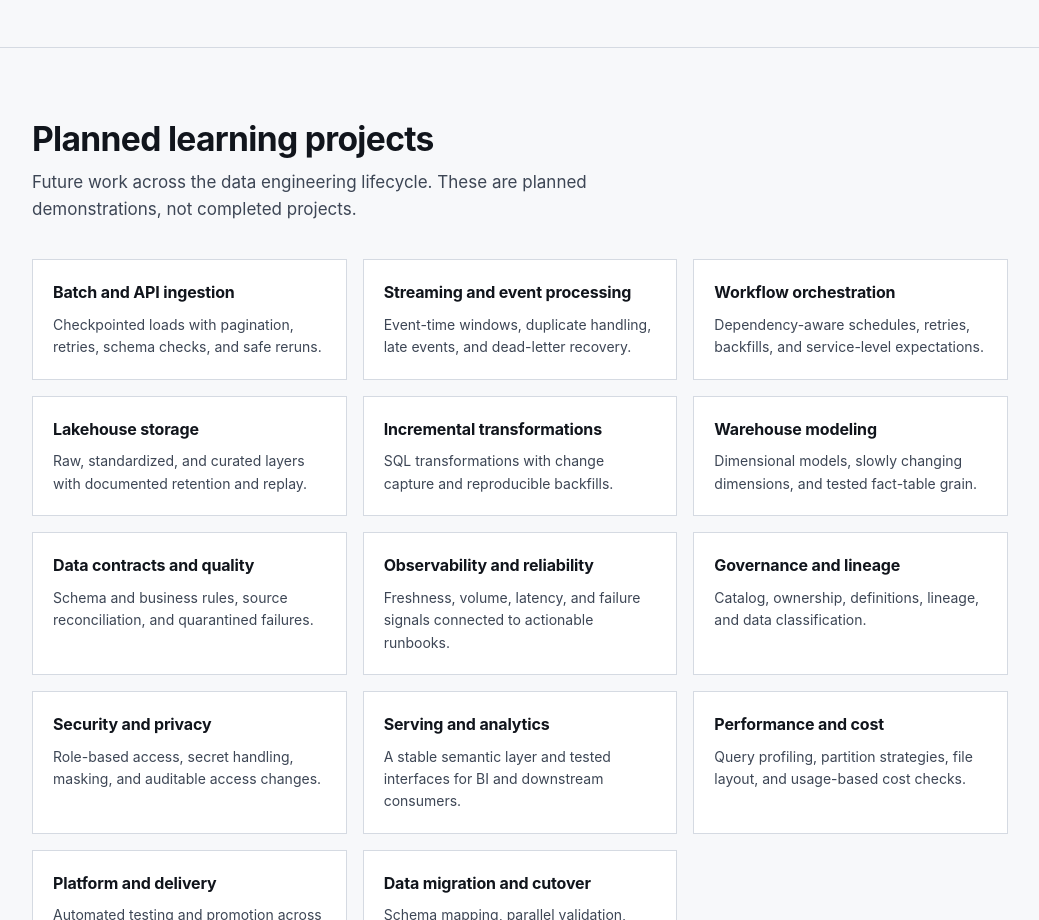
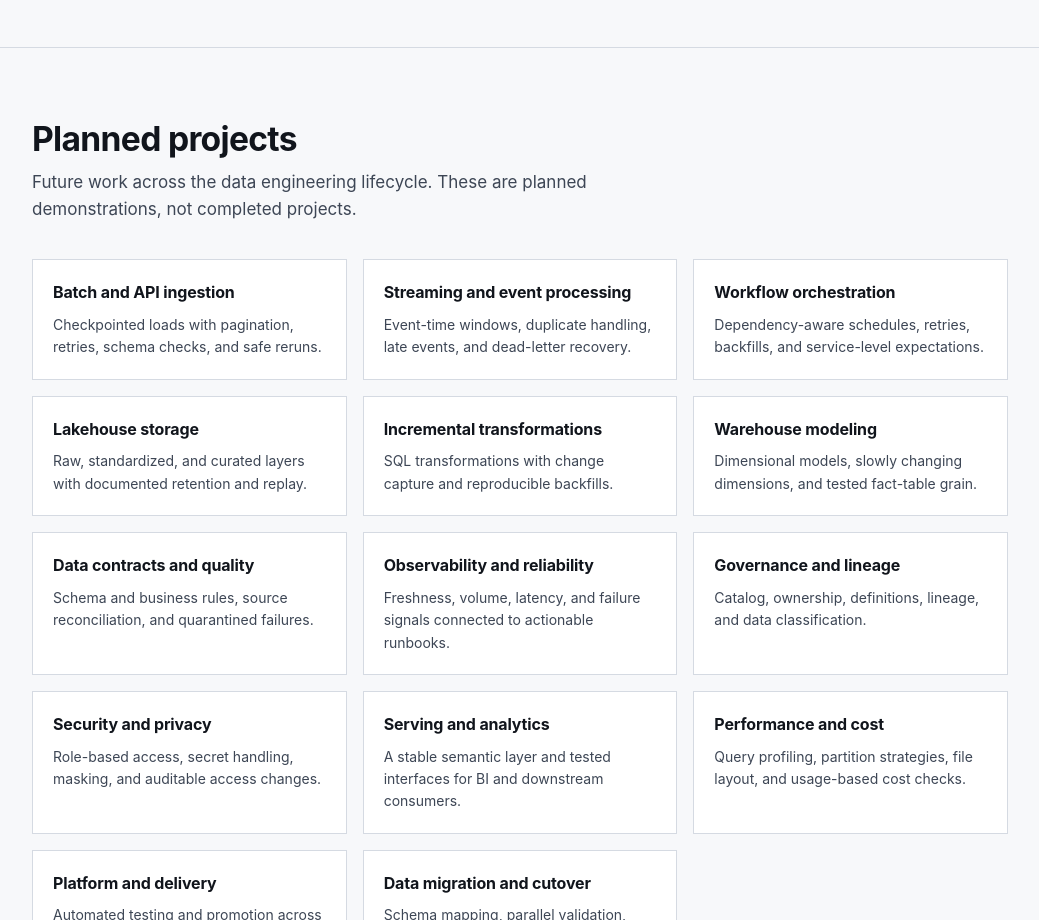
Before and after one commit to ryanosborne142980-cpu/ryanosborne142980-cpu.github.io, a plain HTML site: page index.html in a window 1280 px wide. Shown: the part 2320-3240 px from the top of the page, without its empty margins (120-1159 px from the left). Drawn offline with Linux system fonts and the light colour scheme.

Commit message:
Remove learning wording from planned projects
Co-authored-by: Copilot <223556219+Copilot@users.noreply.github.com>

```diff
--- a/index.html
+++ b/index.html
@@ -121,7 +121,7 @@
     .file-card p { margin-top: 10px; color: var(--soft); font-size: 15px; }
     .file-path { display: block; margin-top: 16px; color: var(--mute); font-family: var(--mono); font-size: 12px; overflow-wrap: anywhere; }
 
-    /* learning roadmap */
+    /* planned projects */
     .roadmap-grid { display: grid; grid-template-columns: repeat(3, minmax(0, 1fr)); gap: 16px; }
     .roadmap-item { padding: 20px; border: 1px solid var(--rule); background: var(--paper); }
     .roadmap-item h3 { font-size: 1rem; letter-spacing: -.01em; }
@@ -314,7 +314,7 @@
     <div class="wrap">
       <div class="sec-head">
         <div>
-          <h2 class="t" id="roadmap-heading">Planned learning projects</h2>
+          <h2 class="t" id="roadmap-heading">Planned projects</h2>
           <p>Future work across the data engineering lifecycle. These are planned demonstrations, not completed projects.</p>
         </div>
       </div>
```
